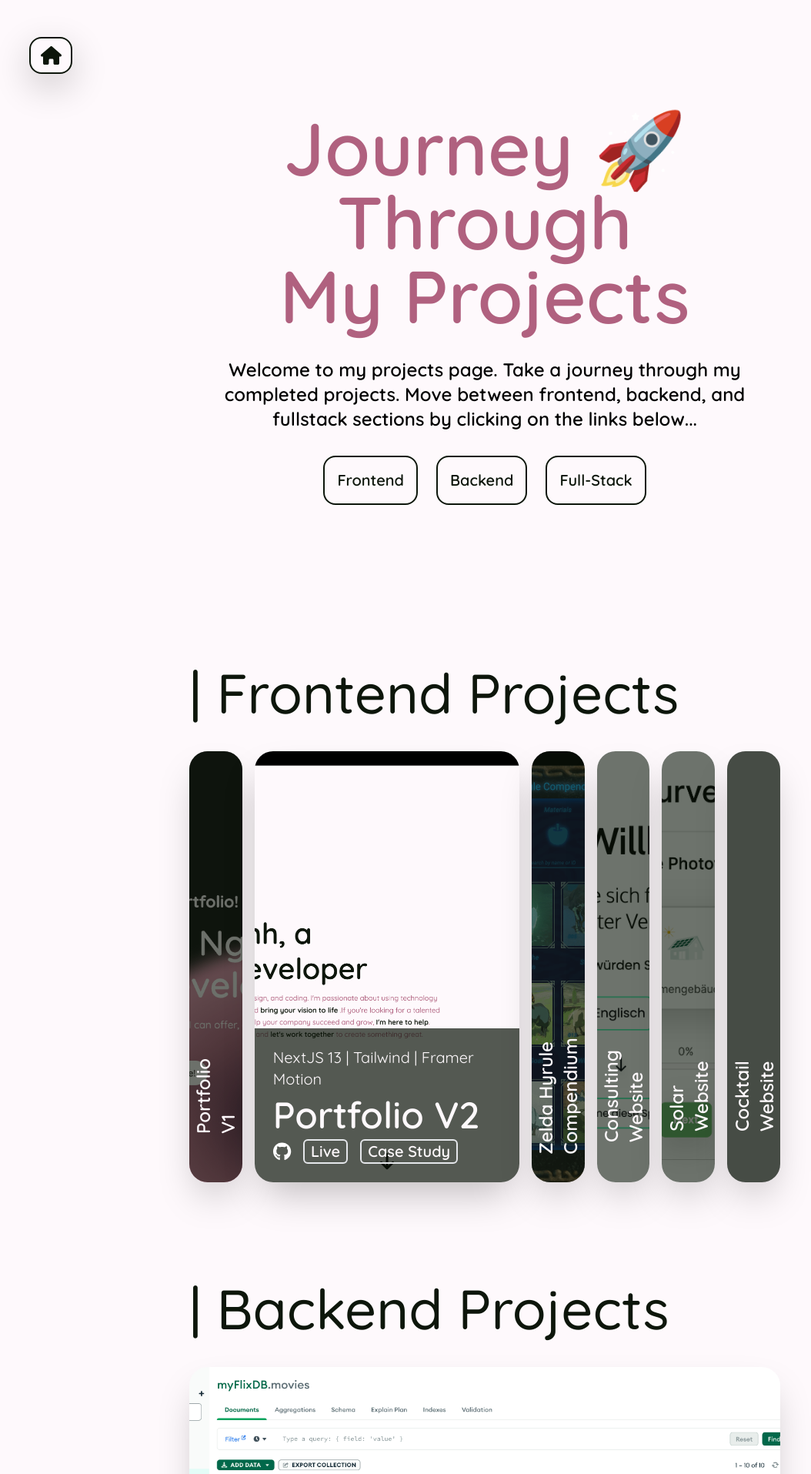
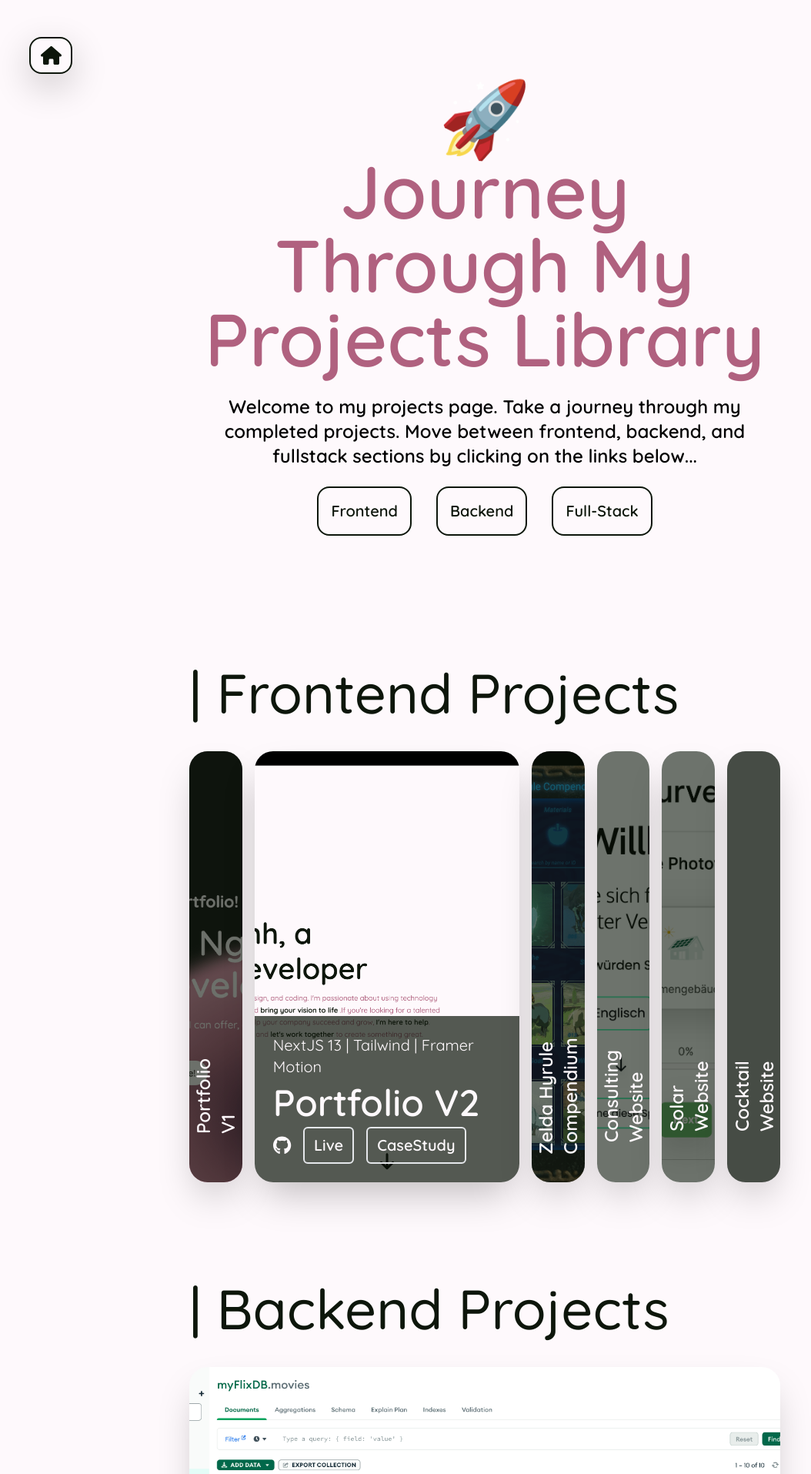
Before and after one commit to LetsCodeManh/Portfolio, a Next.js app: page /projects in a window 1280 px wide. Shown: the top 1915 px of the page at 77% size, without its empty margins (10-1064 px from the left). Built offline with nearby package versions, Linux system fonts and the light colour scheme; grey boxes are pictures that could not be loaded.

Commit message:
feat: Set up for Profile Pages

```diff
--- a/app/about/page.tsx
+++ b/app/about/page.tsx
@@ -1,3 +1,24 @@
-export default function Page() {
-  return <div>Hello</div>;
+import AboutProfile from "@/components/about/AboutProfile";
+import AboutSkills from "@/components/about/AboutSkills";
+import Footer from "@/components/Footer";
+import HomeButton from "@/components/reuse/HomeButton";
+import ScrollUp from "@/components/reuse/ScrollUp";
+
+export default function AboutMe() {
+  return (
+    <>
+      <header>
+        <HomeButton />
+        <ScrollUp />
+      </header>
+
+      <main className="bg-primary dark:bg-secondary">
+        <AboutProfile />
+        <AboutSkills />
+      </main>
+      <footer>
+        <Footer />
+      </footer>
+    </>
+  );
 }
--- a/app/projects/page.tsx
+++ b/app/projects/page.tsx
@@ -7,7 +7,7 @@ import ProjectHeader from "@/components/projects/ProjectHeader";
 import HomeButton from "@/components/reuse/HomeButton";
 import ScrollUp from "@/components/reuse/ScrollUp";
 
-export default function Page() {
+export default function Projects() {
   return (
     <>
       <header className={`sectionContainer bg-primary dark:bg-secondary`}>
--- /dev/null
+++ b/components/about/AboutProfile.tsx
@@ -0,0 +1,9 @@
+import React from 'react'
+
+function AboutProfile() {
+  return (
+    <div>AboutProfile</div>
+  )
+}
+
+export default AboutProfile
--- /dev/null
+++ b/components/about/AboutSkills.tsx
@@ -0,0 +1,9 @@
+import React from "react";
+
+const AboutSkills = () => {
+  return <section className="min-h-screen">
+    <h1>Working</h1>
+  </section>;
+};
+
+export default AboutSkills;
--- a/components/projects/ProjectCard.tsx
+++ b/components/projects/ProjectCard.tsx
@@ -52,7 +52,7 @@ const ProjectCard = ({ project, index, active, setActive }: Props) => {
                 target="_blank"
                 rel="noreferrer"
               >
-                <FontAwesomeIcon icon={item.icon} color="#FFFFFF" size="xl" />
+                <FontAwesomeIcon icon={item.icon} className="text-primary hover:text-secondary dark:hover:text-secondary transition-colors duration-300" size="xl" />
               </a>
               <a
                 href={item.live}
@@ -64,7 +64,7 @@ const ProjectCard = ({ project, index, active, setActive }: Props) => {
                 Live
               </a>
               <a href={item.caseStudy} className="text projectLink">
-                Case Study
+                CaseStudy
               </a>
             </div>
           ))}
--- a/components/projects/ProjectHeader.tsx
+++ b/components/projects/ProjectHeader.tsx
@@ -11,16 +11,18 @@ const ProjectHeader = () => {
     <motion.div
       initial="hidden"
       whileInView="show"
-      className="min-h-screen downCenter text-center gap-8"
+      className="min-h-screen downCenter text-center gap-6"
     >
       <motion.h1
         variants={fadeIn("up", "tween", 0, 1)}
         className="header text-secondary dark:text-dark"
       >
-        Journey 🚀
+        🚀
+        <br/>
+        Journey
         <br />
-        Through <br />
-        <TextRandomizer text="My Projects" />
+        Through My<br />
+        <TextRandomizer text="Projects" /> Library
       </motion.h1>
       <motion.h2 variants={fadeIn("up", "tween", 0.3, 1)} className="bigText">
         Welcome to my projects page. Take a journey through my completed
@@ -29,7 +31,7 @@ const ProjectHeader = () => {
       </motion.h2>
       <motion.div
         variants={fadeIn("up", "tween", 0.6, 1)}
-        className="center gap-6 flex-col sm:flex-row"
+        className="center gap-2 sm:gap-4 md:gap-8"
       >
         {projectSectionLink.map((project, index) => (
           <motion.div
@@ -42,7 +44,7 @@ const ProjectHeader = () => {
                 borderRadius: "99rem",
               }}
               whileTap={{ scale: 0.9 }}
-              className="border-2 p-4 rounded-2xl border-dark dark:border-dark hover:bg-secondary dark:hover:bg-primary transition-colors duration-500"
+              className="border-2 p-2 sm:p-4 rounded-2xl border-dark dark:border-dark hover:bg-secondary dark:hover:bg-primary transition-colors duration-500"
             >
               <a
                 href={project.href}
--- a/components/reuse/HomeButton.tsx
+++ b/components/reuse/HomeButton.tsx
@@ -9,7 +9,7 @@ const HomeButton = () => {
     <motion.div
       whileHover={{ scale: 1.2, borderRadius: "99rem" }}
       whileTap={{ scale: 0.9 }}
-      className="fixed navigation__hamburger sm:top-12 sm:left-12 top-6 left-6 z-50 h-12 w-14 rounded-2xl border-2 border-dark shadow-2xl transition-colors duration-300 center hover:bg-secondary dark:hover:bg-primary cursor-pointer"
+      className="fixed navigation__hamburger sm:top-12 sm:left-12 top-6 left-6 z-50 h-12 w-14 rounded-2xl border-2 border-dark shadow-2xl transition-colors duration-300 center hover:bg-secondary dark:hover:bg-primary cursor-pointer bg-primary dark:bg-secondary"
     >
       <Link href="/">
         <FontAwesomeIcon
--- a/styles/styles.css
+++ b/styles/styles.css
@@ -23,7 +23,7 @@
 }
 
 .projectLink {
-  @apply font-semibold px-2 border-2 rounded-md;
+  @apply font-semibold py-2 px-[.75rem] border-2 rounded-md hover:bg-secondary dark:hover:bg-secondary transition-colors duration-300;
 }
 
 .flexDown {
```
Also changed, not shown: app/about/head.tsx (added, +16 -0 lines), app/projects/head.tsx (added, +16 -0 lines).
